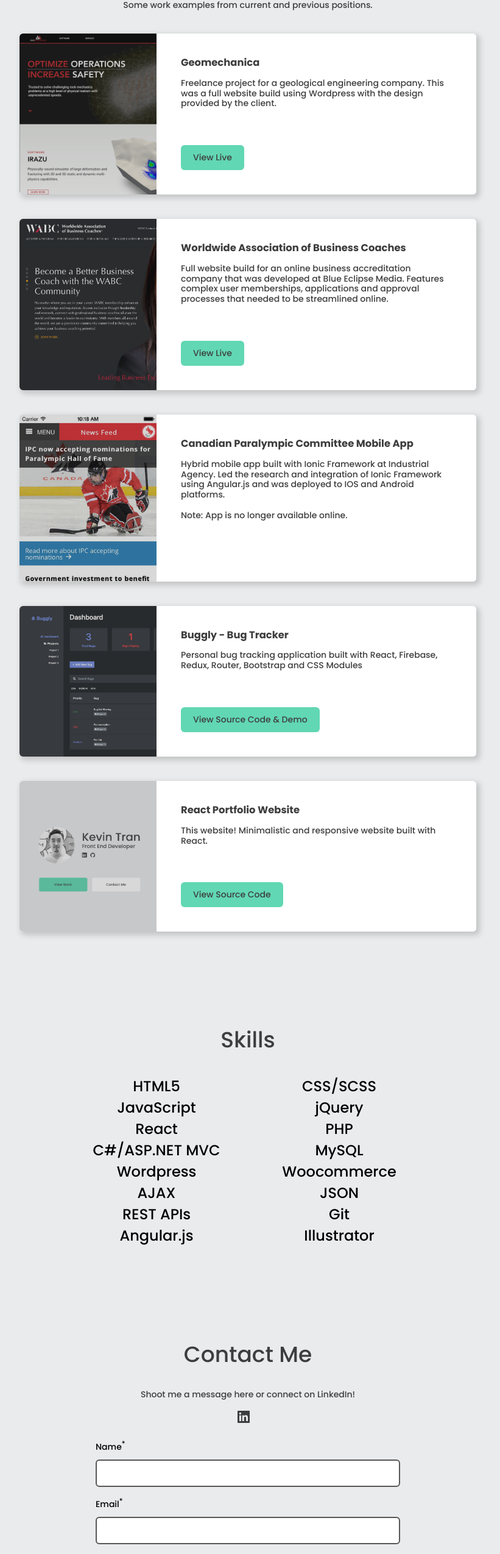
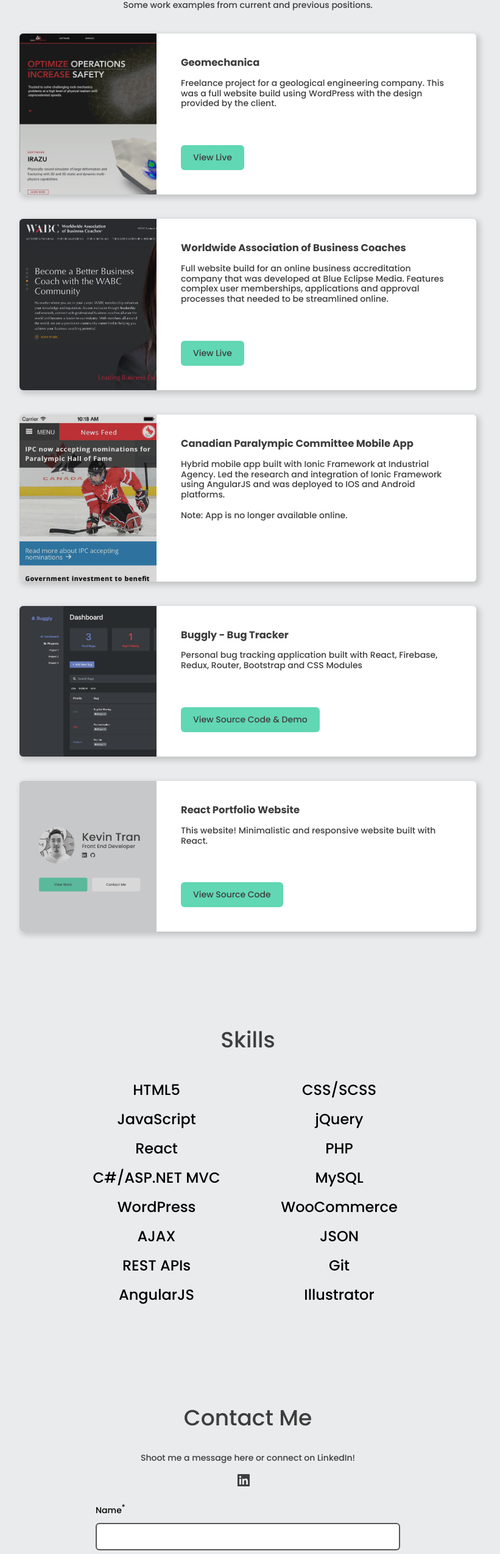
Before and after one commit to trankevin/react-portfolio, a React (Create React App) app: page / in a window 1280 px wide. Shown: the part 955-3504 px from the top of the page at 61% size, without its empty margins (233-1054 px from the left). Built offline with nearby package versions, Linux system fonts and the light colour scheme.

Commit message:
Add tag manager

```diff
--- a/package.json
+++ b/package.json
@@ -9,6 +9,7 @@
     "@testing-library/user-event": "^13.5.0",
     "react": "^18.2.0",
     "react-dom": "^18.2.0",
+    "react-gtm-module": "^2.0.11",
     "react-scripts": "5.0.1",
     "sass": "^1.57.1",
     "web-vitals": "^2.1.4"
--- a/src/App.scss
+++ b/src/App.scss
@@ -281,7 +281,7 @@
     font-size: 24px;
     font-weight:500;
     font-family: $font-family;
-
+    line-height:2;
     text-align: center;
 
     @media (max-width:768px) {
@@ -347,6 +347,9 @@
     justify-content: center;
     margin-bottom: 20px;
   }
+  button {
+    margin-bottom:10px;
+  }
 }
 
 
--- a/src/index.js
+++ b/src/index.js
@@ -3,6 +3,15 @@
 import './index.css';
 import App from './App';
 import reportWebVitals from './reportWebVitals';
+import TagManager from 'react-gtm-module';
+
+const tagManagerArgs = {
+  gtmId: 'G-BVTV109F6J'
+}
+
+if (process.env.NODE_ENV == 'production') {
+  TagManager.initialize(tagManagerArgs)
+}
 
 const root = ReactDOM.createRoot(document.getElementById('root'));
 root.render(
--- a/src/projects.json
+++ b/src/projects.json
@@ -2,7 +2,7 @@
     {
         "title": "Geomechanica",
         "image": "./imgs/geomechanica.png",
-        "content": "Freelance project for a geological engineering company. This was a full website build using Wordpress with the design provided by the client.",
+        "content": "Freelance project for a geological engineering company. This was a full website build using WordPress with the design provided by the client.",
         "urls": [{"label":"Live", "url":"https://www.geomechanica.com"}]
     },
     {
@@ -14,7 +14,7 @@
     {
         "title": "Canadian Paralympic Committee Mobile App",
         "image": "./imgs/cpc.jpeg",
-        "content": "Hybrid mobile app built with Ionic Framework at Industrial Agency. Led the research and integration of Ionic Framework using Angular.js and was deployed to IOS and Android platforms.\n\n Note: App is no longer available online."
+        "content": "Hybrid mobile app built with Ionic Framework at Industrial Agency. Led the research and integration of Ionic Framework using AngularJS and was deployed to IOS and Android platforms.\n\n Note: App is no longer available online."
     },
     {
         "title": "Buggly - Bug Tracker",
--- a/src/skills.json
+++ b/src/skills.json
@@ -32,11 +32,11 @@
         "logo": ""
     },
     {
-        "title": "Wordpress",
+        "title": "WordPress",
         "logo": ""
     },
     {
-        "title": "Woocommerce",
+        "title": "WooCommerce",
         "logo": ""
     },
     {
@@ -56,7 +56,7 @@
         "logo": ""
     },
     {
-        "title": "Angular.js",
+        "title": "AngularJS",
         "logo": ""
     },
     {
```
Also changed, not shown: public/index.html (line endings or trailing spaces), 1 other file (tests, documents, lock files or other folders).
